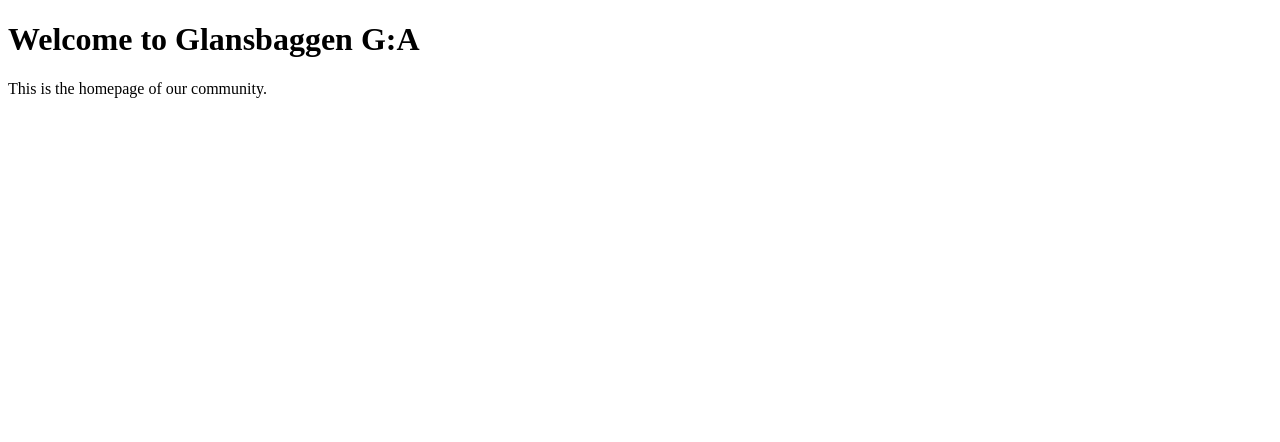
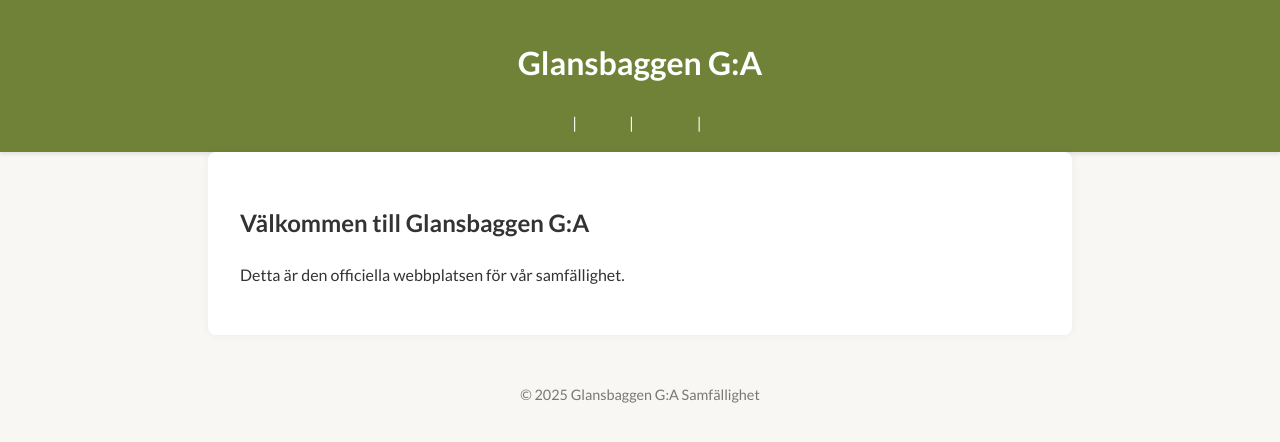
Before and after one commit to SvM79/glansbaggen-site, a Flask app: page / in a window 1280 px wide. Shown: the top 442 px of the page. Run offline with Flask 3, Linux system fonts and the light colour scheme.

Commit message:
Apply Gullolle-inspired styling and base layout

```diff
--- /dev/null
+++ b/app/static/css/main.css
@@ -0,0 +1,45 @@
+
+@import url('https://fonts.googleapis.com/css2?family=Lato:wght@300;400;700&display=swap');
+
+body {
+    font-family: 'Lato', sans-serif;
+    background-color: #f9f7f4;
+    color: #333;
+    margin: 0;
+    padding: 0;
+    line-height: 1.6;
+}
+
+header {
+    background-color: #708238;
+    color: white;
+    padding: 1rem;
+    text-align: center;
+    box-shadow: 0 2px 4px rgba(0,0,0,0.1);
+}
+
+main {
+    padding: 2rem;
+    max-width: 800px;
+    margin: 0 auto;
+    background: white;
+    box-shadow: 0 0 10px rgba(0,0,0,0.05);
+    border-radius: 8px;
+}
+
+footer {
+    text-align: center;
+    padding: 1rem;
+    font-size: 0.9em;
+    color: #777;
+    margin-top: 2rem;
+}
+
+a {
+    color: #708238;
+    text-decoration: none;
+}
+
+a:hover {
+    text-decoration: underline;
+}
--- /dev/null
+++ b/app/templates/base.html
@@ -0,0 +1,26 @@
+
+<!DOCTYPE html>
+<html lang="sv">
+<head>
+    <meta charset="UTF-8">
+    <title>{% block title %}Glansbaggen G:A{% endblock %}</title>
+    <link rel="stylesheet" href="{{ url_for('static', filename='css/main.css') }}">
+</head>
+<body>
+    <header>
+        <h1>Glansbaggen G:A</h1>
+        <nav>
+            <a href="{{ url_for('home') }}">Hem</a> |
+            <a href="{{ url_for('rules') }}">Regler</a> |
+            <a href="{{ url_for('contact') }}">Kontakt</a> |
+            <a href="{{ url_for('chat') }}">Chatt</a>
+        </nav>
+    </header>
+    <main>
+        {% block content %}{% endblock %}
+    </main>
+    <footer>
+        &copy; {{ 2025 }} Glansbaggen G:A Samfällighet
+    </footer>
+</body>
+</html>
--- a/app/templates/index.html
+++ b/app/templates/index.html
@@ -1,8 +1,6 @@
-<!DOCTYPE html>
-<html>
-<head><title>Glansbaggen G:A</title></head>
-<body>
-<h1>Welcome to Glansbaggen G:A</h1>
-<p>This is the homepage of our community.</p>
-</body>
-</html>
+{% extends "base.html" %}
+{% block title %}Välkommen{% endblock %}
+{% block content %}
+<h2>Välkommen till Glansbaggen G:A</h2>
+<p>Detta är den officiella webbplatsen för vår samfällighet.</p>
+{% endblock %}
```
Also changed, not shown: app/templates/chat.html (+8 -9 lines), app/templates/contact.html (+6 -8 lines), app/templates/rules.html (+6 -8 lines), 2 other files.
